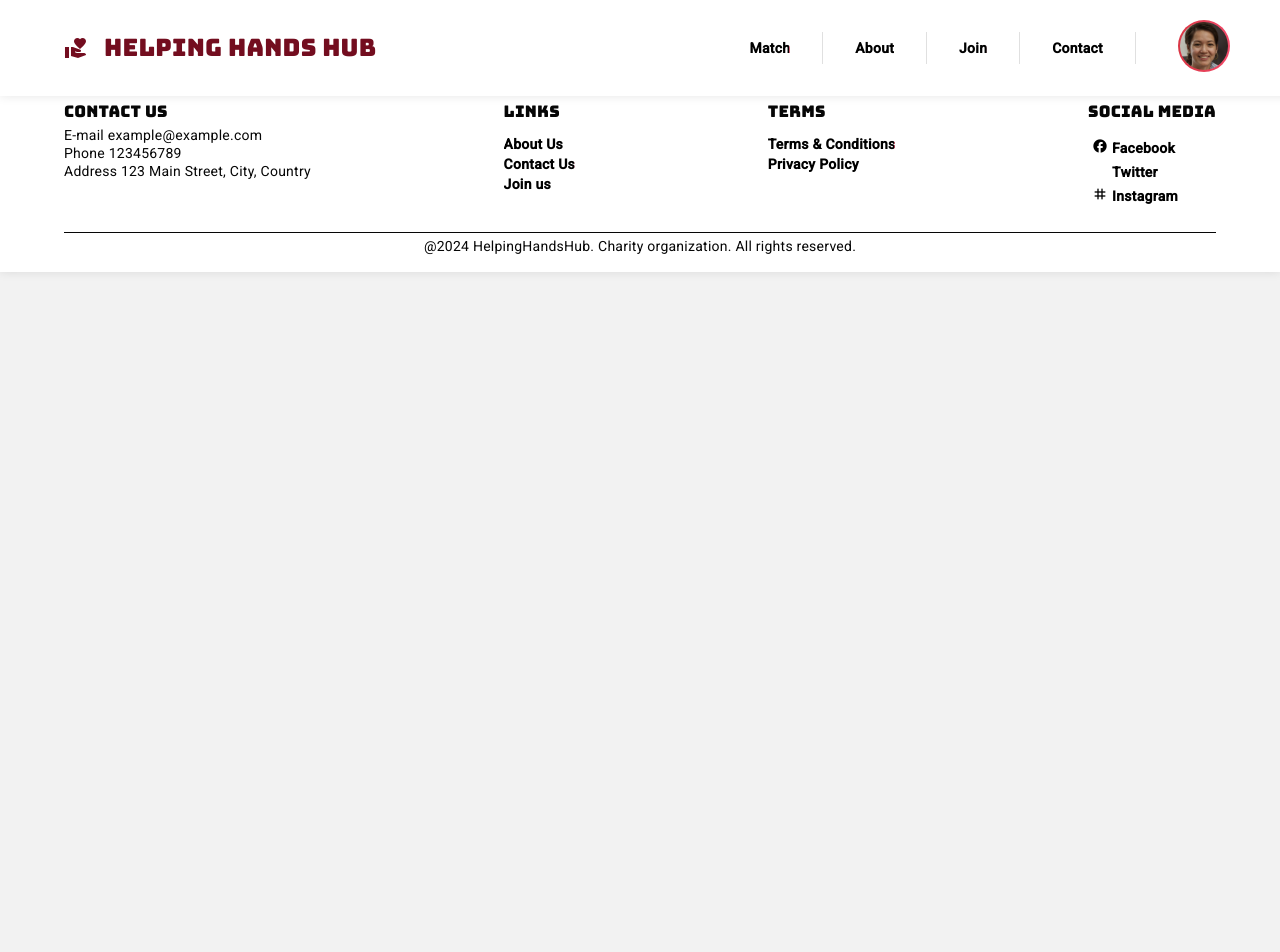
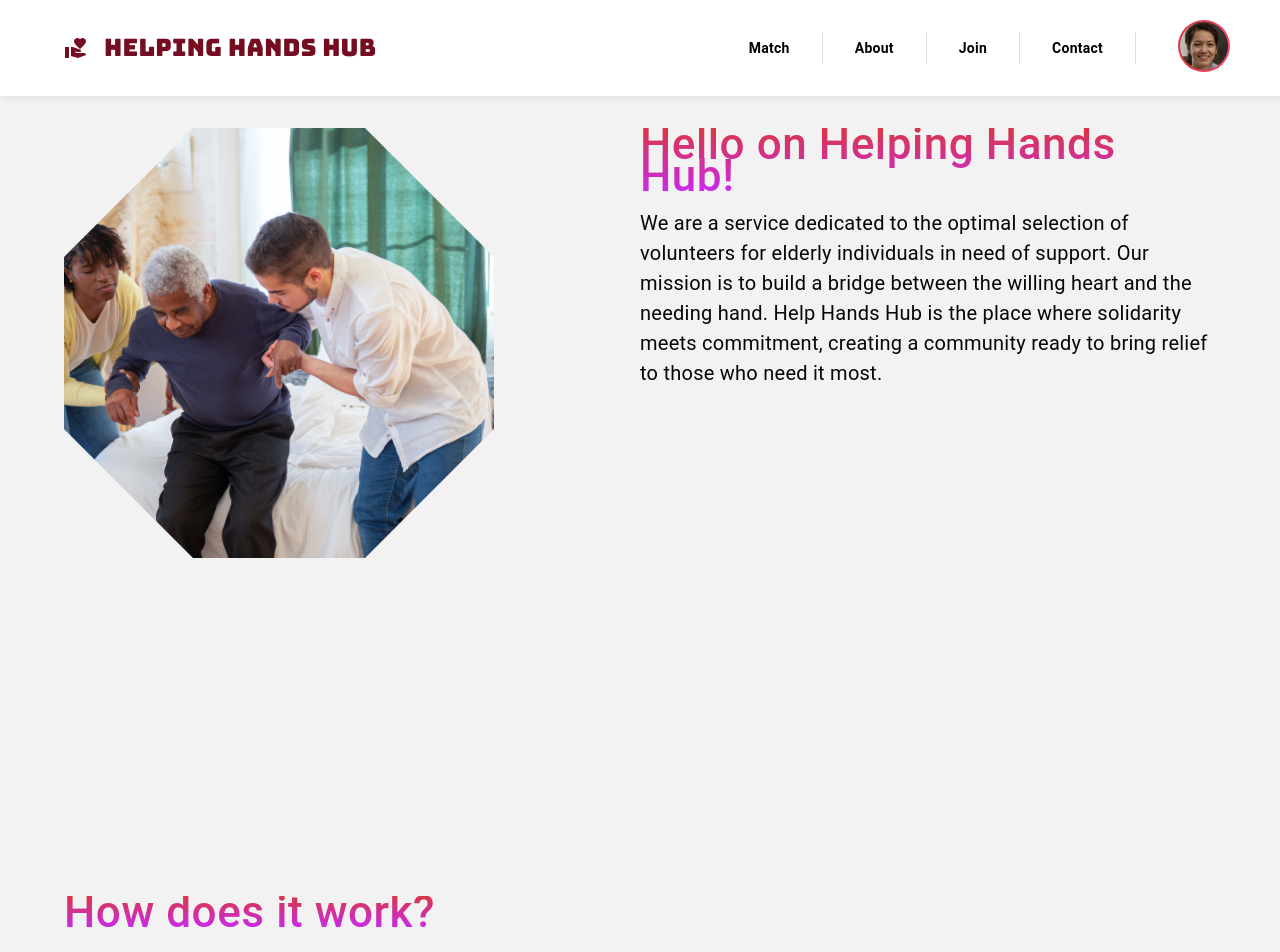
Before and after one commit to marcol13/helping-hands-hub, an Angular app: page / in a window 1280 px wide. Shown: the top 952 px of the page. Before the commit the page ends 800 px from the top, so only its background shows below. Built offline with nearby package versions, Linux system fonts and the light colour scheme; a web font is replaced by a local one.

Commit message:
add home page

```diff
--- a/src/app/app.component.html
+++ b/src/app/app.component.html
@@ -1,6 +1,5 @@
 <app-nav></app-nav>
-<h1>Welcome to my app!</h1>
-<p>This is a simple template for the app component.</p>
+<app-home></app-home>
 <app-footer></app-footer>
 
 <router-outlet></router-outlet>
--- a/src/app/app.component.ts
+++ b/src/app/app.component.ts
@@ -3,11 +3,12 @@ import { CommonModule } from '@angular/common';
 import { RouterOutlet } from '@angular/router';
 import { NavComponent } from '../components/nav/nav.component';
 import { FooterComponent } from '../components/footer/footer.component';
+import { HomeComponent } from '../views/home/home.component';
 
 @Component({
   selector: 'app-root',
   standalone: true,
-  imports: [CommonModule, RouterOutlet, NavComponent, FooterComponent],
+  imports: [CommonModule, RouterOutlet, NavComponent, FooterComponent, HomeComponent],
   templateUrl: './app.component.html',
   styleUrl: './app.component.css'
 })
--- a/src/components/nav/nav.component.css
+++ b/src/components/nav/nav.component.css
@@ -10,6 +10,7 @@ nav {
     padding: 1rem 4rem;
     background-color: #fff;
     box-shadow: 0 0 10px rgba(0, 0, 0, 0.1);
+    z-index: 999;
 }
 
 .nav-menu {
@@ -36,4 +37,5 @@ nav {
 
 .nav-list-divider {
     height: 2rem;
+    color: var(--slate);
 }
--- /dev/null
+++ b/src/components/page/page.component.css
@@ -0,0 +1,36 @@
+.wrapper {
+  min-height: calc(100vh - var(--nav-height) - 2rem);
+  padding: var(--page-space-vertical) var(--page-space-horizontal);
+}
+
+.header {
+  width: 100%;
+  display: flex;
+  justify-content: center;
+
+  & > h2 {
+    display: inline;
+    font-size: 2.25rem;
+    color: var(--pink);
+    position: relative;
+
+    &::before,
+    &::after {
+      content: "";
+      display: block;
+      width: var(--heading-highlight-w);
+      height: var(--heading-highlight-h);
+      position: absolute;
+      top: calc(50% - var(--heading-highlight-h) / 2);
+      background-color: var(--dark-red);
+    }
+
+    &::before {
+      left: calc(-1 * var(--heading-highlight-w) - 20px);
+    }
+
+    &::after {
+      right: calc(-1 * var(--heading-highlight-w) - 20px);
+    }
+  }
+}
--- /dev/null
+++ b/src/components/page/page.component.html
@@ -0,0 +1,8 @@
+<div class="wrapper" [style.margin-top]="isFirst && '6rem'">
+  <div *ngIf="title" class="header">
+    <h2>{{ title }}</h2>
+  </div>
+  <div>
+    <ng-content></ng-content>
+  </div>
+</div>
--- a/src/index.html
+++ b/src/index.html
@@ -8,7 +8,7 @@
   <link rel="icon" type="image/x-icon" href="favicon.ico">
   <link rel="preconnect" href="https://fonts.googleapis.com">
   <link rel="preconnect" href="https://fonts.gstatic.com" crossorigin>
-  <link href="https://fonts.googleapis.com/css2?family=Roboto:wght@300;400;500&display=swap" rel="stylesheet">
+  <link href="https://fonts.googleapis.com/css2?family=Poppins:wght@300;400;500&display=swap" rel="stylesheet">
   <link href="https://fonts.googleapis.com/icon?family=Material+Icons" rel="stylesheet">
   <link href="https://fonts.googleapis.com/css2?family=Bungee&family=Bungee+Spice&family=Pixelify+Sans&display=swap" rel="stylesheet">
 </head>
--- a/src/styles.css
+++ b/src/styles.css
@@ -15,6 +15,10 @@
   /* Components */
   --nav-height: 4rem;
   --footer-height: 10rem;
+  --page-space-vertical: 2rem;
+  --page-space-horizontal: 4rem;
+  --heading-highlight-w: 3rem;
+  --heading-highlight-h: 0.5rem;
 }
 
 html,
@@ -23,7 +27,7 @@ body {
 }
 body {
   margin: 0;
-  font-family: Roboto, "Helvetica Neue", sans-serif;
+  font-family: Poppins, "Helvetica Neue", sans-serif;
   color: var(--black);
   background-color: var(--white);
 }
--- a/src/views/home/home.component.css
+++ b/src/views/home/home.component.css
@@ -0,0 +1,109 @@
+h2 {
+  font-size: 2.75rem;
+  background: -webkit-linear-gradient(var(--red), #ca2aea);
+  background-clip: text;
+  -webkit-text-fill-color: transparent;
+}
+
+.basic-info {
+  display: grid;
+  grid-template-columns: 1fr 1fr;
+}
+
+.image-container {
+  & > img {
+    clip-path: polygon(
+      30% 0%,
+      70% 0%,
+      100% 30%,
+      100% 70%,
+      70% 100%,
+      30% 100%,
+      0% 70%,
+      0% 30%
+    );
+    width: 430px;
+    height: 430px;
+    object-fit: cover;
+  }
+}
+
+.content-container {
+  & p {
+    font-size: 1.25rem;
+    line-height: 1.5;
+  }
+
+  & ol {
+    padding: 0 1rem;
+    font-size: 1.175rem;
+    line-height: 1.5;
+  }
+
+  & button {
+    background-image: linear-gradient(
+      to right,
+      #ff512f 0%,
+      #dd2476 51%,
+      #ff512f 100%
+    );
+    margin: 10px;
+    padding: 20px 45px;
+    text-align: center;
+    text-transform: uppercase;
+    transition: 0.5s;
+    background-size: 200% auto;
+    color: white;
+    box-shadow: 0 0 20px #eee;
+    border-radius: 10px;
+    display: block;
+    cursor: pointer;
+    border: none;
+    font-weight: bold;
+
+    &:hover {
+      background-position: right center; /* change the direction of the change here */
+      color: #fff;
+      text-decoration: none;
+    }
+  }
+}
+
+.parallax-container {
+  display: flex;
+  flex-direction: row;
+  justify-content: space-around;
+  align-items: center;
+
+  & .mat-icon {
+    width: 2.5rem;
+    height: 2.5rem;
+    font-size: 2.5rem;
+  }
+}
+
+.parallax-item {
+  background-image: url("../../assets/images/home-1.jpg");
+  background-attachment: fixed;
+  background-position: center;
+  background-size: cover;
+
+  width: 250px;
+  height: 250px;
+}
+
+.content-center {
+    display: flex;
+    align-items: center;
+    text-align: center;
+    flex-direction: column;
+}
+
+
+.people-cards {
+    display: flex;
+    flex-direction: row;
+    justify-content: space-around;
+    align-items: center;
+    margin: 2rem 0;
+}
--- a/src/views/home/home.component.html
+++ b/src/views/home/home.component.html
@@ -1,2 +1,64 @@
-
-<p>home works!</p>
+<app-page [isFirst]="true">
+  <div class="basic-info">
+    <div class="image-container">
+      <img src="assets/images/home-1.jpg" />
+    </div>
+    <div class="content-container">
+      <article>
+        <h2>Hello on Helping Hands Hub!</h2>
+        <p>
+          We are a service dedicated to the optimal selection of volunteers for
+          elderly individuals in need of support. Our mission is to build a
+          bridge between the willing heart and the needing hand. Help Hands Hub
+          is the place where solidarity meets commitment, creating a community
+          ready to bring relief to those who need it most.
+        </p>
+      </article>
+    </div>
+  </div>
+</app-page>
+<app-page>
+  <h2>How does it work?</h2>
+  <div class="basic-info">
+    <div class="content-container">
+      <ol>
+        <li>
+          <b>Register:</b> Join the Help Hands Hub community by completing a
+          short form and describing your skills and availability.
+        </li>
+        <li>
+          <b>Matching:</b> Our intelligent system will match you with a senior
+          whose needs align with your capabilities. You can also browse
+          available tasks and choose the ones that interest you the most.
+        </li>
+        <li>
+          <b>Joint Action:</b> Together with other volunteers, you contribute to
+          the power of good, helping seniors with daily tasks and adding joy to
+          their lives.
+        </li>
+      </ol>
+      <button>Try it by yourself</button>
+    </div>
+    <div class="parallax-container">
+      <div class="parallax-item"></div>
+      <mat-icon class="parallax-icon">person_add</mat-icon>
+      <div class="parallax-item"></div>
+    </div>
+  </div>
+</app-page>
+<app-page>
+  <div class="content-center">
+    <h2>They trust us:</h2>
+    <div class="people-cards">
+      <mat-card>
+        <mat-card-header>John Travolta</mat-card-header>
+        <mat-card-content>Simple card</mat-card-content></mat-card>
+      <mat-card><mat-card-content>Simple card</mat-card-content></mat-card>
+      <mat-card><mat-card-content>Simple card</mat-card-content></mat-card>
+    </div>
+  </div>
+  <div class="content-center">
+    <h2>We collaborate with:</h2>
+    <div></div>
+  </div>
+</app-page>
```
Also changed, not shown: src/components/page/page.component.ts (added, +14 -0 lines), src/views/home/home.component.ts (+7 -5 lines), package.json (line endings or trailing spaces), src/assets/images/home-1.jpg (added), 1 other file (tests, documents, lock files or other folders).
